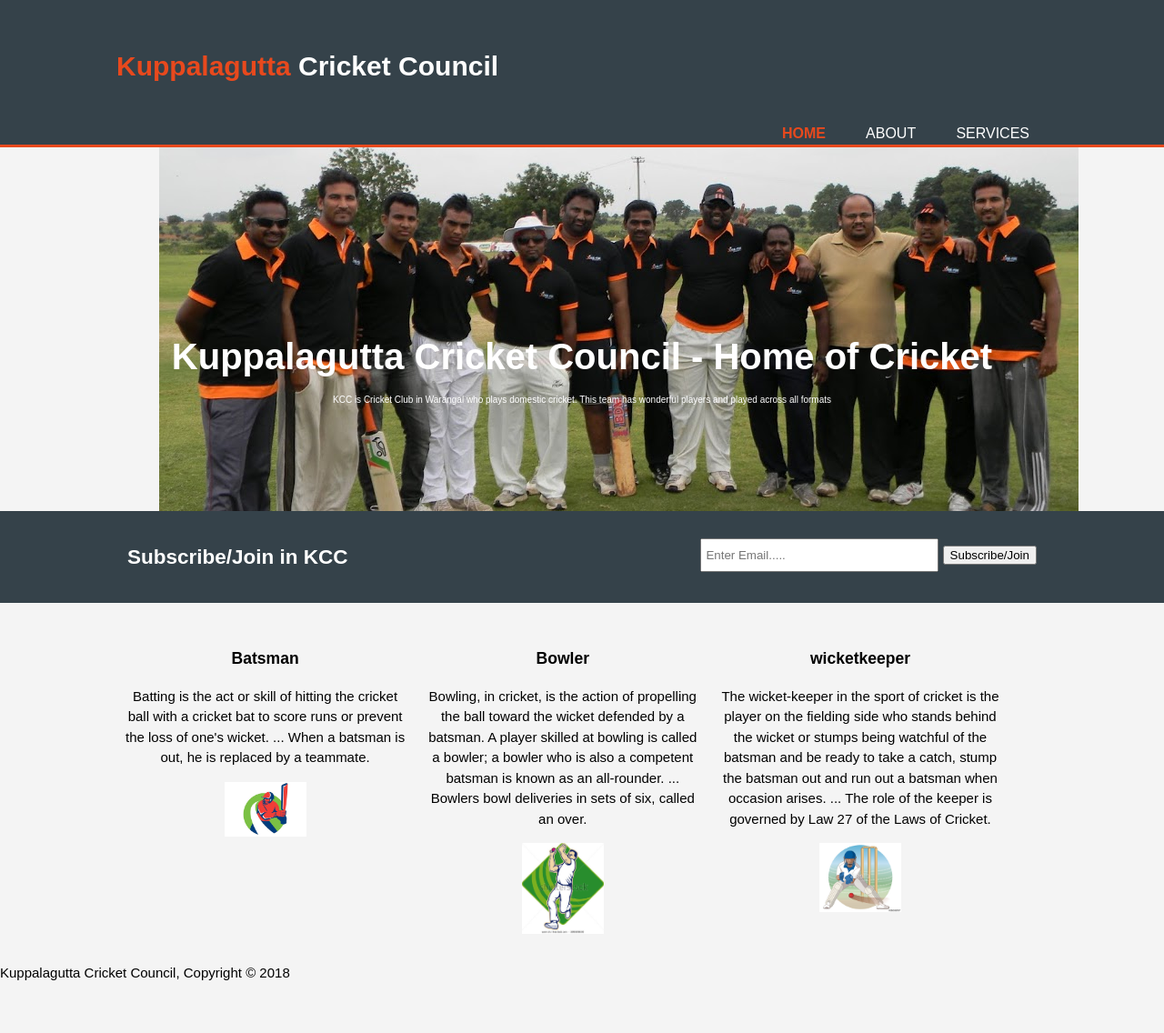
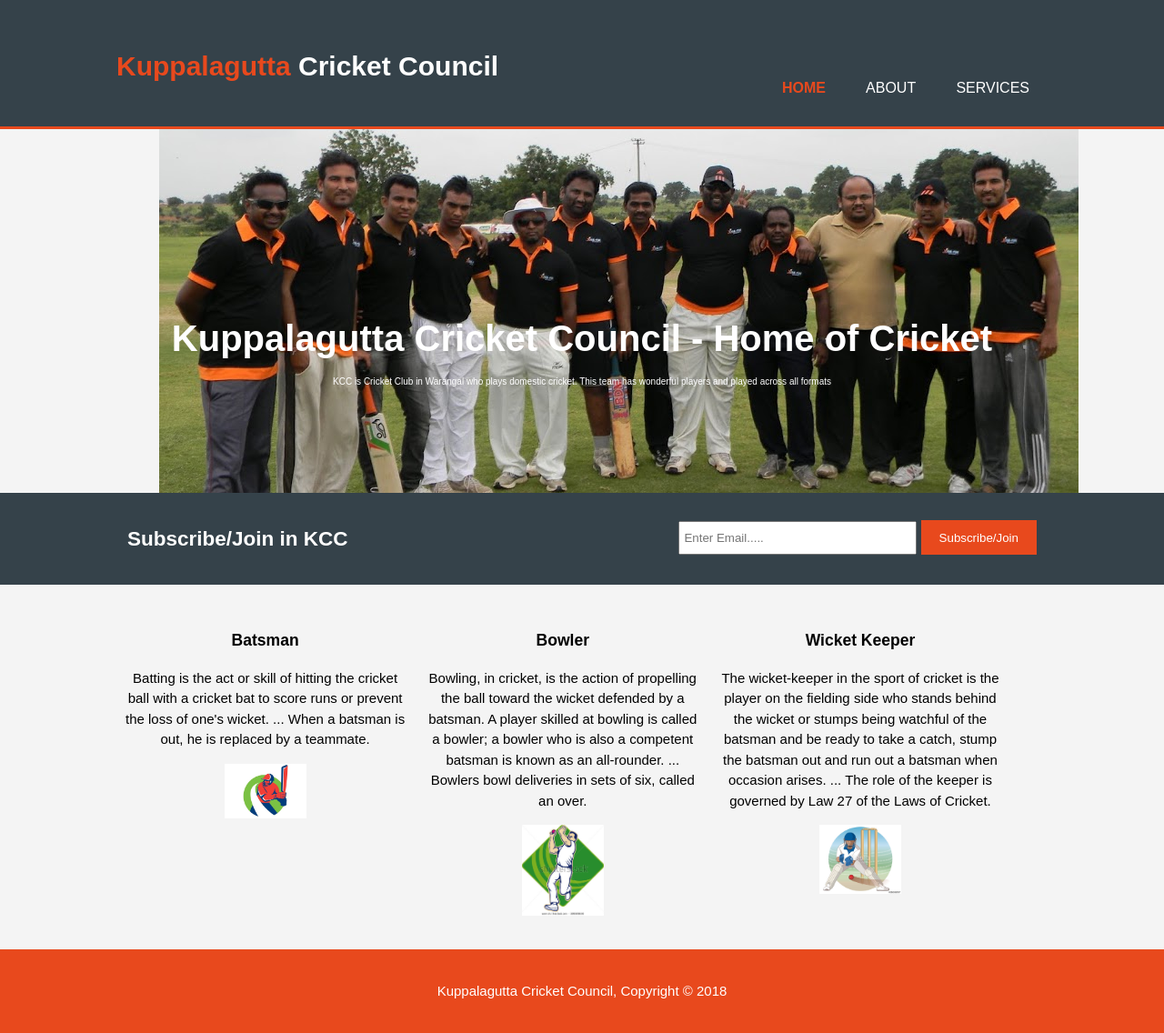
Before and after one commit to sirishkumarnampally/HTML5CSS3Responsive, a plain HTML site: page index.html in a window 1280 px wide. Shown: the whole page at 91% size. Before the commit the page ends 1096 px from the top, so only its background shows below. Drawn offline with Linux system fonts and the light colour scheme.

Commit message:
Added styles for footer and adjusted the nav bar

```diff
--- a/css/style.css
+++ b/css/style.css
@@ -13,7 +13,7 @@ ul{
     padding: 0;
 }
 
-.button_1{
+.button1{
     height: 38px;
     background: #e8491d;
     border: 0;
@@ -58,13 +58,14 @@ header #branding{
     float: left;
 }
 
-header #branding li{
+header #branding h1{
     margin: 0;
 }
 
 header nav{
     float: right;
-    margin-top: 20px;
+    position: relative;
+    bottom: 30px;
 }
 
 header .highlight, header .current a{
@@ -135,3 +136,11 @@ header a:hover{
 #boxes .box img{
     width: 90px;
 }
+
+footer{
+    padding: 20px;
+    margin-top: 20px;
+    color: #ffffff;
+    background-color: #e8491d;
+    text-align: center;
+}
--- a/index.html
+++ b/index.html
@@ -57,7 +57,7 @@
 				<img src="./img/bowler.jpg">
 			</div>
 			<div class="box">
-				<h3>wicketkeeper</h3>
+				<h3>Wicket Keeper</h3>
 				The wicket-keeper in the sport of cricket is the player on the fielding side who stands behind the wicket or stumps being
 				watchful of the batsman and be ready to take a catch, stump the batsman out and run out a batsman when occasion arises.
 				... The role of the keeper is governed by Law 27 of the Laws of Cricket.
```
